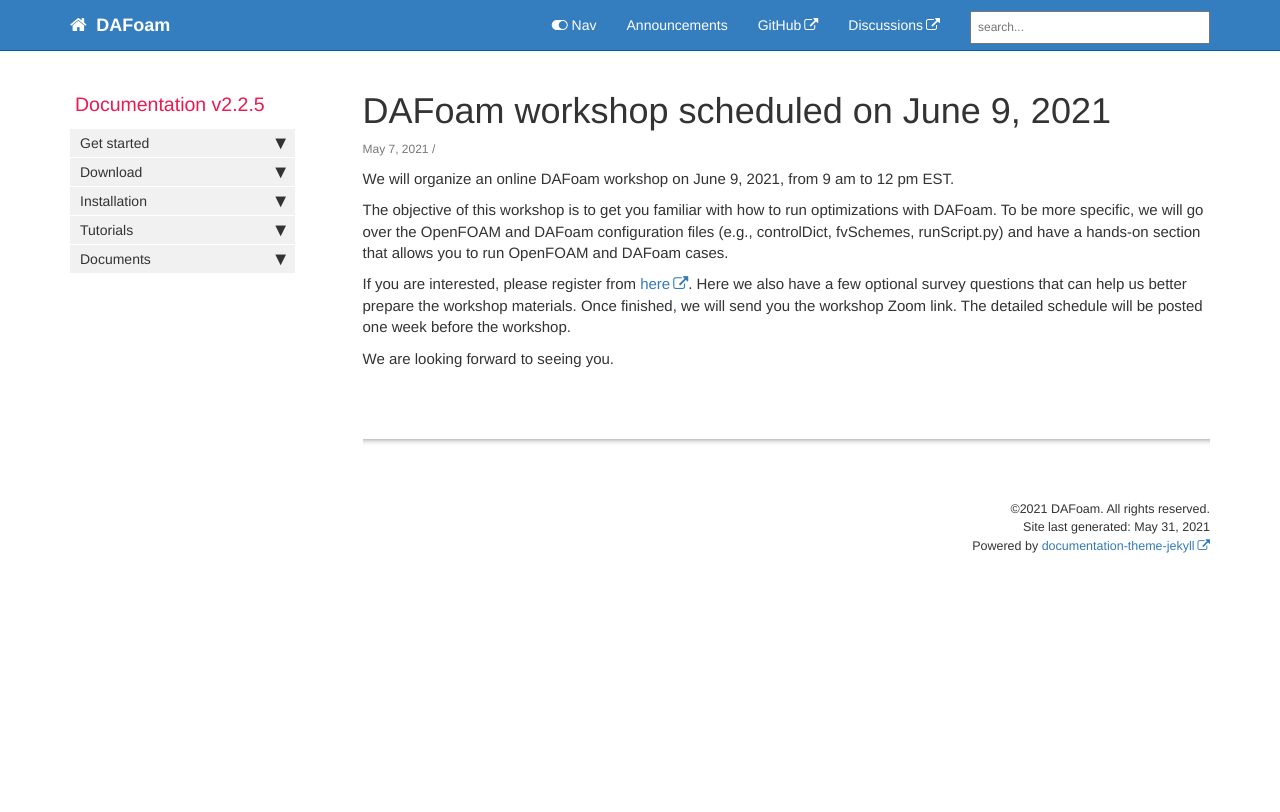
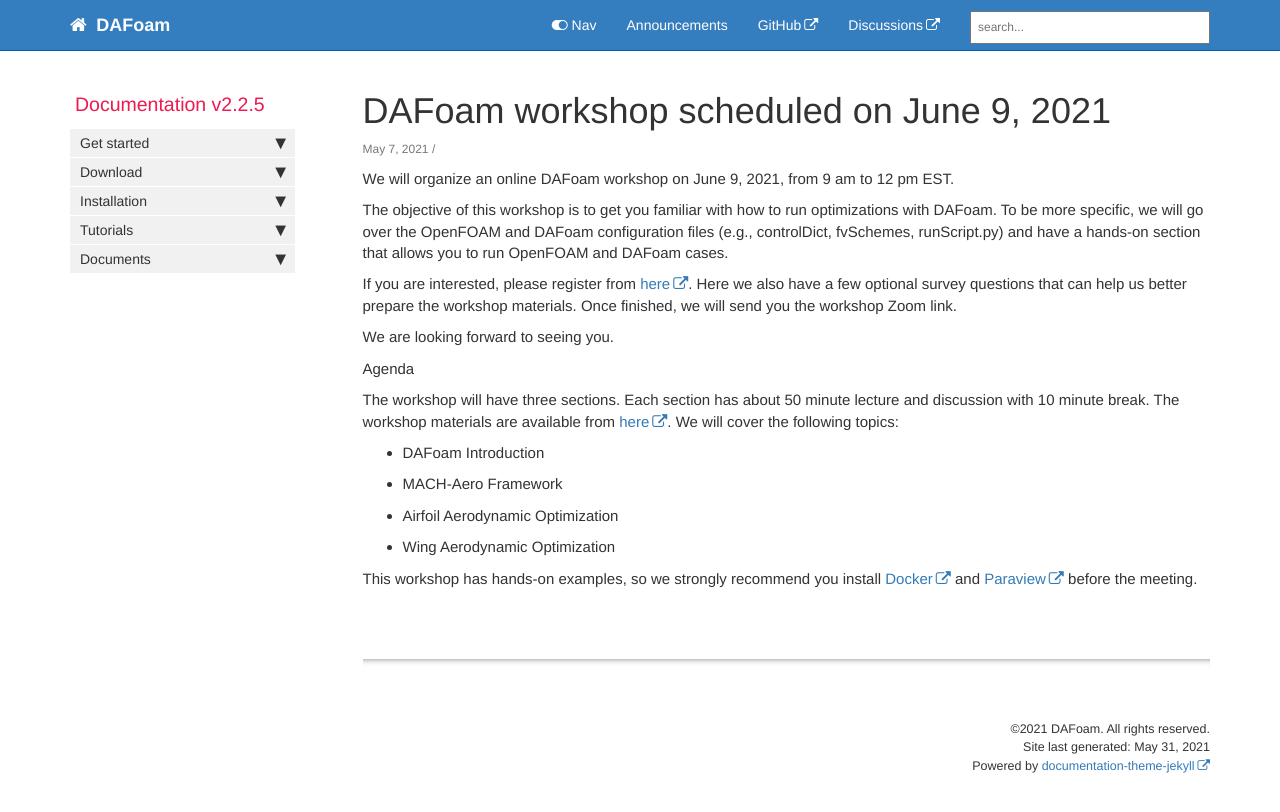
Before and after one commit to DAFoam/DAFoam.github.io, a Jekyll site: the page built from _posts/2021-05-07-dafoam-workshop-2021.md, in a window 1280 px wide. Shown: the top 812 px of the page. Built offline with Jekyll 4.4.1, drawn with Linux system fonts in a browser that asks for light colours; comment, search, counter and statistics services are not loaded.

Commit message:
content update

```diff
--- a/_posts/2021-05-07-dafoam-workshop-2021.md
+++ b/_posts/2021-05-07-dafoam-workshop-2021.md
@@ -8,8 +8,20 @@ We will organize an online DAFoam workshop on June 9, 2021, from 9 am to 12 pm E
 
 The objective of this workshop is to get you familiar with how to run optimizations with DAFoam. To be more specific, we will go over the OpenFOAM and DAFoam configuration files (e.g., controlDict, fvSchemes, runScript.py) and have a hands-on section that allows you to run OpenFOAM and DAFoam cases.
 
-If you are interested, please register from [here](https://forms.gle/zc92G9kpQAVGpd6f8). Here we also have a few optional survey questions that can help us better prepare the workshop materials. Once finished, we will send you the workshop Zoom link. The detailed schedule will be posted one week before the workshop.
+If you are interested, please register from [here](https://forms.gle/zc92G9kpQAVGpd6f8). Here we also have a few optional survey questions that can help us better prepare the workshop materials. Once finished, we will send you the workshop Zoom link.
 
 We are looking forward to seeing you.
 
+Agenda
+
+The workshop will have three sections. Each section has about 50 minute lecture and discussion with 10 minute break. The workshop materials are available from [here](https://github.com/DAFoam/workshops). We will cover the following topics:
+
+- DAFoam Introduction
+- MACH-Aero Framework
+- Airfoil Aerodynamic Optimization
+- Wing Aerodynamic Optimization
+
+This workshop has hands-on examples, so we strongly recommend you install [Docker](https://dafoam.github.io/mydoc_get_started_download_docker.html) and [Paraview](https://www.paraview.org/download/) before the meeting.
+
+
 {% include links.html %}
```
Also changed, not shown: pages/mydoc/mydoc_workshops.md (+3 -1 lines).
